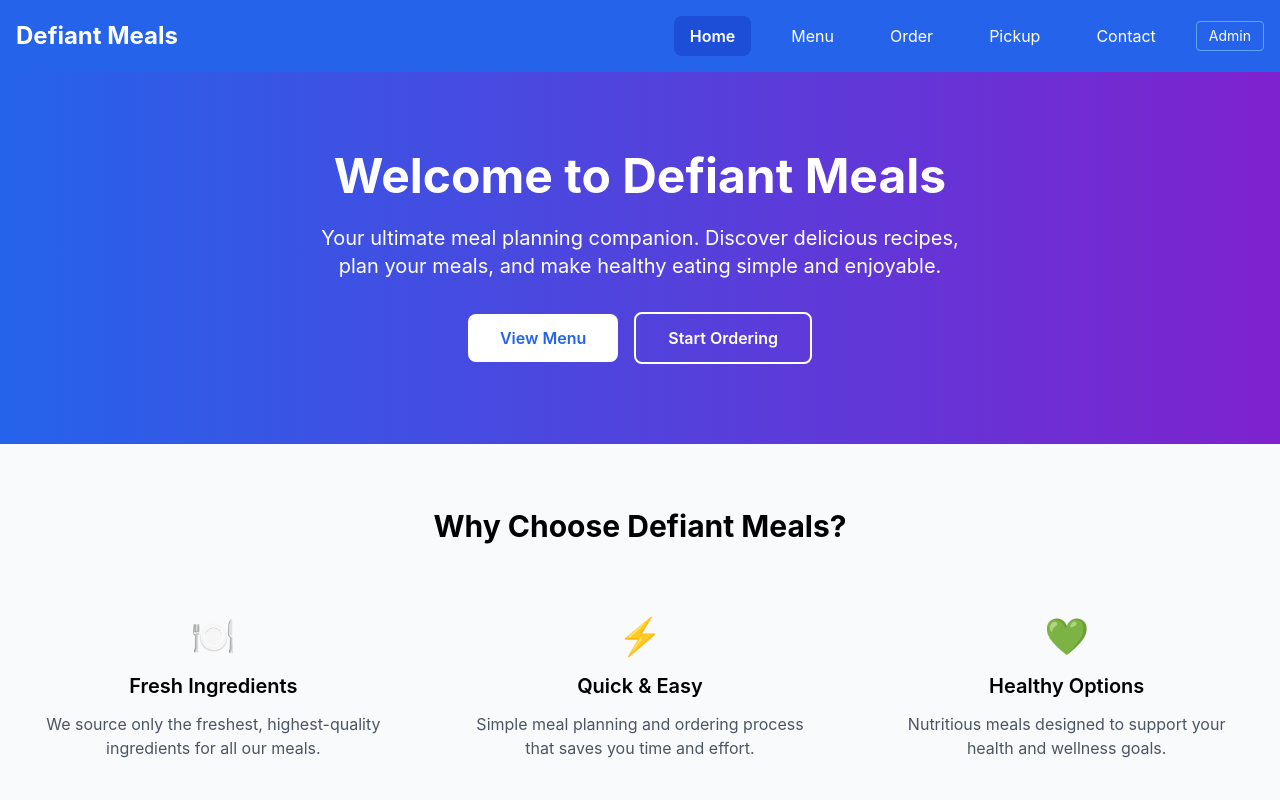
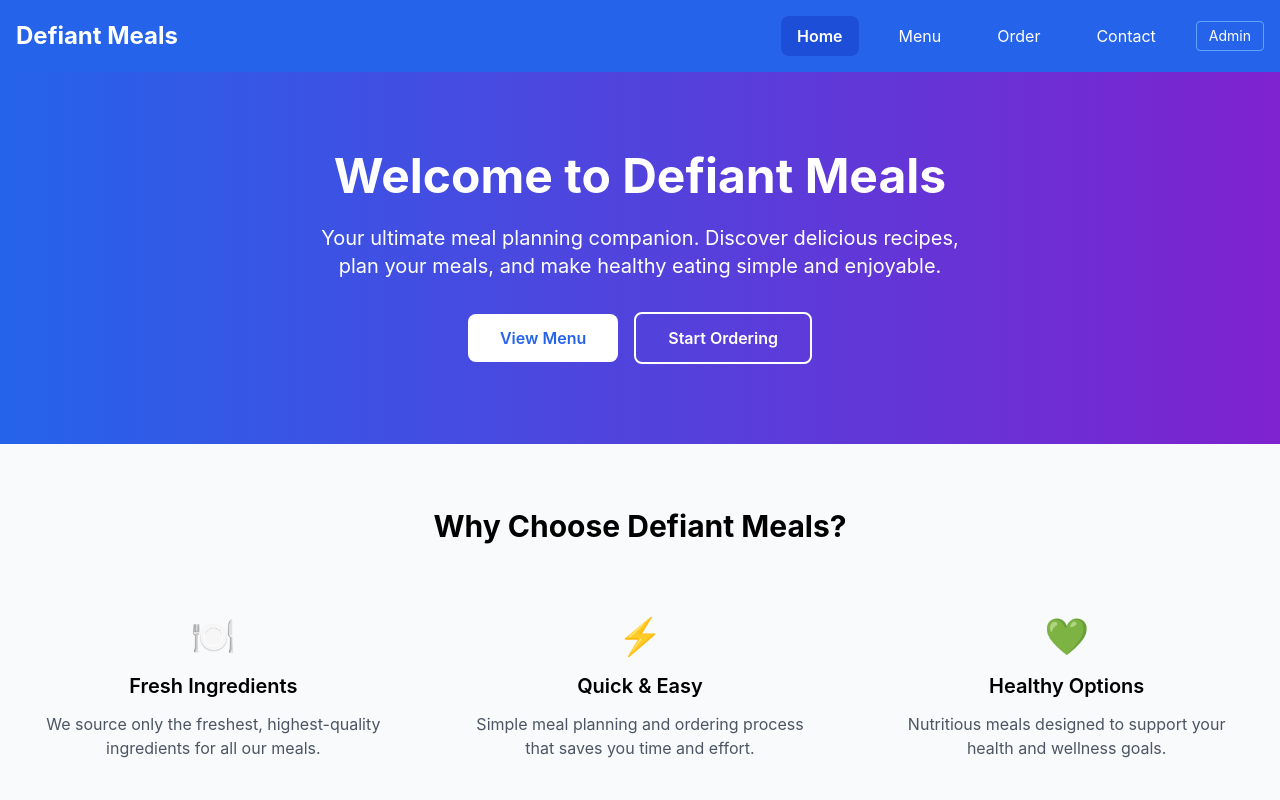
Before and after one commit to DefiantMeals/defiant-meals-frontend, a React (Vite) app: page / in a window 1280 px wide. Shown: the top 800 px of the page. Built offline with nearby package versions, Linux system fonts and the light colour scheme.

Commit message:
Removed Pickup button from navbar

```diff
--- a/src/components/Navbar.jsx
+++ b/src/components/Navbar.jsx
@@ -11,7 +11,7 @@ const Navbar = ({ setCurrentPage, currentPage }) => {
     { id: 'home', name: 'Home' },
     { id: 'menu', name: 'Menu' },
     { id: 'order', name: 'Order' },
-    { id: 'pickup', name: 'Pickup' },
+
     { id: 'contact', name: 'Contact' }
   ];
 
```
